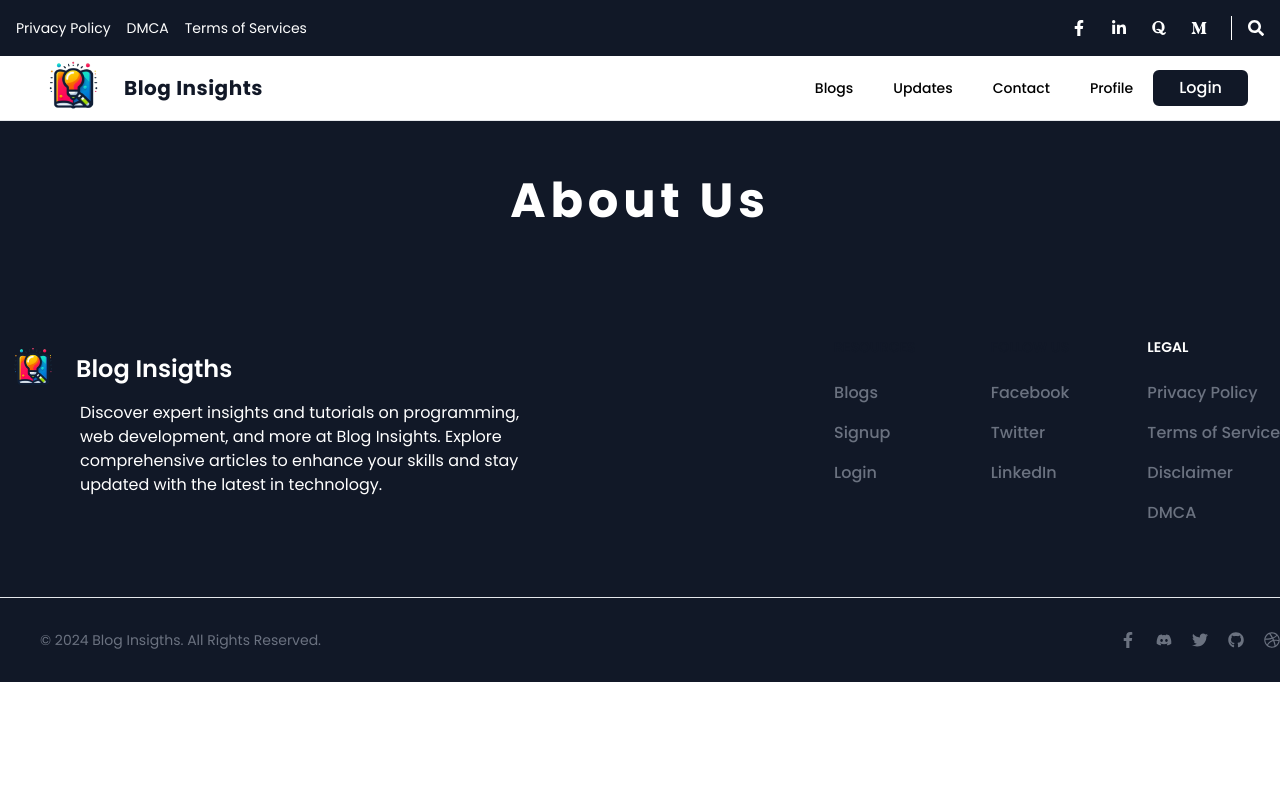
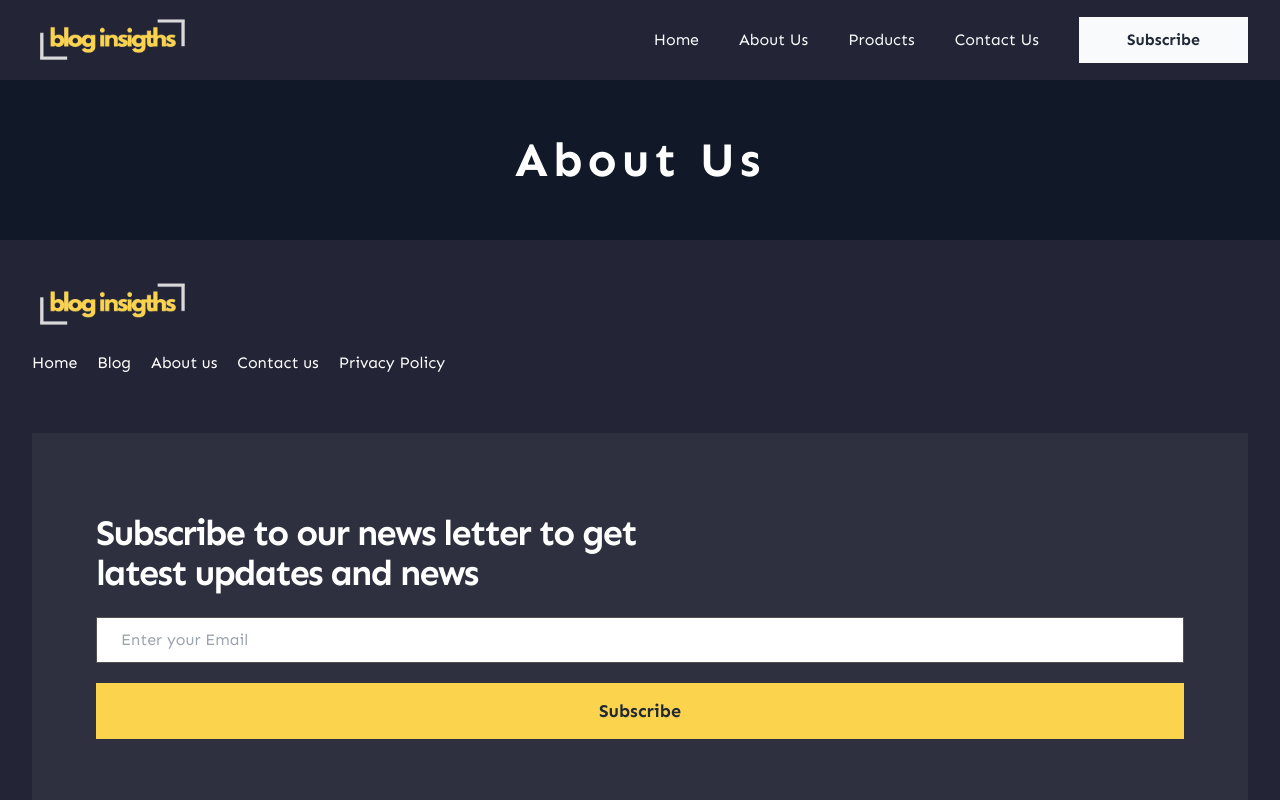
Before and after one commit to hamzaxoxo/blog-insigths, a Next.js app: page /about in a window 1280 px wide. Shown: the top 800 px of the page. Built offline with nearby package versions, Linux system fonts and the light colour scheme; no server answers.

Commit message:
feat: added navbar new and make it responsiveness

```diff
--- a/src/app/layout.tsx
+++ b/src/app/layout.tsx
@@ -2,14 +2,14 @@ import ClientLayout from "@/components/Auth/ClientLayout";
 import GoTop from "@/components/GoTop";
 import StoreProvider from "@/store/StoreProvider";
 import type { Metadata } from "next";
-import { Poppins } from "next/font/google";
+import { Poppins, Sen } from "next/font/google";
 import NextTopLoader from "nextjs-toploader";
 import React from "react";
 import { Toaster } from "react-hot-toast";
 import "./globals.css";
 
 
-const poppins = Poppins({
+const sen = Sen({
   subsets: ["latin"],
   weight: ["400", "500", "600", "700"],
   display: "swap",
@@ -67,12 +67,12 @@ export default function RootLayout({
         </Script>
         <meta name="msvalidate.01" content="8D003752D10EFAB1C98FD841D4CA0657" />
       </head> */}
-      <body className={`relative ${poppins.className}`}>
+      <body className={`relative ${sen.className}`}>
         <StoreProvider>
-            <ClientLayout>
-              {children}
-            </ClientLayout>
-            <GoTop />
+          <ClientLayout>
+            {children}
+          </ClientLayout>
+          <GoTop />
           <Toaster />
           <NextTopLoader />
         </StoreProvider>
--- a/src/app/page.tsx
+++ b/src/app/page.tsx
@@ -9,9 +9,9 @@ export default function Home() {
   return (
     <>
       <div className="">
-        <Hero />
+        {/* <Hero />
         <Featured />
-        <AboutUs />
+        <AboutUs /> */}
         {/* <Newsletter /> */}
         {/* <Testimonials /> */}
       </div>
--- /dev/null
+++ b/src/components/Container.tsx
@@ -0,0 +1,16 @@
+
+import React, { ReactNode } from 'react';
+
+interface ContainerProps {
+    children: ReactNode;
+}
+
+const Container: React.FC<ContainerProps> = ({ children }) => {
+    return (
+        <div className="max-w-[1400px] mx-auto px-4 sm:px-6 lg:px-8">
+            {children}
+        </div>
+    );
+};
+
+export default Container;
--- a/src/components/Navbar/Navbar.tsx
+++ b/src/components/Navbar/Navbar.tsx
@@ -1,114 +1,90 @@
 "use client";
-import { GanttChart, XIcon } from 'lucide-react';
 import Image from 'next/image';
+import logo from '../../../public/logo.png';
+import React, { useState } from "react";
+import { RxHamburgerMenu } from "react-icons/rx";
+import { AiOutlineClose } from "react-icons/ai";
 import Link from 'next/link';
-import React from 'react';
-import { useDispatch, useSelector } from 'react-redux';
-import logo from '../../../public/logo.png';
-import TopBanner from '../Section/TopBanner';
-import UserProfile from './UserProfile';
-import { RootState, AppDispatch } from '@/store/store';
-import { fetchUsers } from '@/store/usersSlice';
+import Container from '../Container';
+const Navbar = () => {
+  const [isMenuOpen, setIsMenuOpen] = useState(false);
+  const navLinks = [
+    { href: "#home", label: "Home" },
+    { href: "#about-us", label: "About Us" },
+    { href: "#products", label: "Products" },
+    { href: "#contact-us", label: "Contact Us" },
+  ];
+  return (
+    <div className='bg-[#232536]'>
 
-const links = [
-  { href: '/blogs', label: 'Blogs' },
-  { href: '/updates', label: 'Updates' },
-  { href: '/contact', label: 'Contact' },
-  { href: '/profile', label: 'Profile' },
-];
 
-export default function Navbar() {
-  const [open, setOpen] = React.useState(false);
-  const dispatch: AppDispatch = useDispatch();
-  const authStatus = useSelector((state: RootState) => state.auth.status);
-  const { users, status, error } = useSelector((state: RootState) => state.users);
-
-  React.useEffect(() => {
-    if (status === 'idle') {
-      dispatch(fetchUsers());
-    }
-  }, [status, dispatch]);
-
-  const handleOpen = () => {
-    setOpen((prev) => !prev);
-  };
-
-  const closeNavbarOnSmallDevices = () => {
-    if (window.innerWidth <= 768) {
-      setOpen(false);
-    }
-  };
-
-  React.useEffect(() => {
-    window.addEventListener('resize', closeNavbarOnSmallDevices);
-    return () => {
-      window.removeEventListener('resize', closeNavbarOnSmallDevices);
-    };
-  }, []);
-
-  return (
-    <div className="border-b">
-      <TopBanner />
-      <div className="relative flex h-16 items-center justify-between px-8">
+      <Container>
+        <header>
+          <nav className="flex h-[80px] items-center justify-between">
             <Link
               className="inline-flex items-center gap-3 text-primary lg:pr-8 active"
               href="/"
               aria-current="page"
             >
-          <Image src={logo} alt="AstroSaas" className="h-20 w-20" />
-          <p className="font-display text-xl font-extrabold tracking-wide">
-            Blog Insights
-          </p>
+              <Image src={logo} alt="AstroSaas" className="w-40" />
             </Link>
-        <div className="flex items-center pr-2 sm:static sm:inset-auto sm:ml-6 sm:pr-0">
-          <nav
-            className={`fixed top-16 w-4/5 h-full bg-white transform transition-transform duration-500 flex flex-col ${open
-              ? 'z-10 right-0 shadow-md translate-x-0 pt-14 text-right gap-4 px-5'
-              : '-right-0 translate-x-full md:static md:translate-x-0 md:flex-row md:items-center md:w-auto'
-              }`}
+            <ul className="flex justify-center items-center gap-10 max-lg:hidden">
+              {navLinks.map((item) => (
+                <li key={item.label}>
+                  <Link
+                    href={item.href}
+                    className="text-[16px] font-montserrat leading-normal text-gray-50"
                   >
-            {open && (
-              <div className="w-fit bg-primary hover:bg-gray-900 text-md rounded text-gray-50 font-medium px-2 py-0.5">
-                MENU
+                    {item.label}
+                  </Link>
+                </li>
+              ))}
+              <button className="px-12 py-2 h-[46px] text-[16px] font-bold leading-6 text-gray-800 whitespace-nowrap bg-gray-50 max-md:px-5">
+                Subscribe
+              </button>
+            </ul>
+
+            <div
+              className="hidden max-lg:block cursor-pointer text-gray-50"
+              onClick={() => {
+                setIsMenuOpen(!isMenuOpen);
+              }}
+            >
+              <RxHamburgerMenu className="text-xl" />
+            </div>
+          </nav>
+        </header>
+        {isMenuOpen && (
+          <div>
+            <nav className="fixed top-0 right-0 left-0 bottom-0 lg:bottom-auto bg-[#2E3040]">
+              <div
+                className="hidden max-lg:block fixed right-0  px-8 py-4 cursor-pointer text-gray-50"
+                onClick={() => {
+                  setIsMenuOpen(!isMenuOpen);
+                }}
+              >
+                <AiOutlineClose className="text-4xl" />
+              </div>
+              <ul className=" lg:hidden flex flex-col items-center justify-center h-full ">
+                {navLinks.map((item) => (
+                  <li key={item.label}>
+                    <a
+                      href={item.href}
+                      className="font-montserrat leading-normal text-lg text-gray-50"
+                    >
+                      {item.label}
+                    </a>
+                  </li>
+                ))}
+                <button className="px-12 py-2 h-[46px] mt-5 text-lg font-bold leading-6 text-gray-800 whitespace-nowrap bg-amber-300 max-md:px-5">
+                  Subscribe
+                </button>
+              </ul>
+            </nav>
           </div>
         )}
-            {links.map((link) => (
-              <Link
-                key={link.href}
-                onClick={() => setOpen(false)}
-                className={`poppins-font sm:rounded w-full ${open
-                  ? 'border-b-[3px] border-primary text-lg font-semibold'
-                  : 'py-2 font-medium px-5 text-sm hover:bg-gray-400'
-                  }`}
-                href={link.href}
-              >
-                {link.label}
-              </Link>
-            ))}
-            {authStatus ? (
-              users.length > 0 ? (
-                <UserProfile user={users[0]} />
-              ) : (
-                <div>Loading...</div>
-              )
-            ) : (
-              <Link
-                href="/auth/login"
-                className="w-full items-center justify-center rounded-md border-2 border-primary bg-primary px-6 py-1 text-center font-medium text-white duration-200 hover:border-primary hover:bg-transparent hover:text-primary focus:outline-none focus-visible:outline-primary focus-visible:ring-primary lg:w-auto"
-              >
-                Login
-              </Link>
-            )}
-          </nav>
-          <button
-            type="button"
-            onClick={handleOpen}
-            className="inline-flex items-center justify-center pl-5 text-gray-800 hover:text-primary focus:text-primary focus:outline-none md:hidden z-10"
-          >
-            {open ? <XIcon /> : <GanttChart />}
-          </button>
-        </div>
-      </div>
+      </Container>
     </div>
   );
-}
+};
+export default Navbar;
--- a/src/components/Section/Footer.tsx
+++ b/src/components/Section/Footer.tsx
@@ -1,8 +1,10 @@
-import Image from "next/image";
-import Link from "next/link";
+
+
+import Image from 'next/image';
+import Link from 'next/link';
 import { FaDiscord, FaDribbble, FaFacebookF, FaGithub, FaTwitter } from 'react-icons/fa';
-import logo from "../../../public/logo.png";
-import { FootersocialLinks } from "../defaultData";
+import logo from '../../../public/logo.png';
+import Container from '../Container';
 
 export default function Footer() {
 
@@ -69,119 +71,58 @@ export default function Footer() {
   ];
 
   return (
-    <footer className="bg-primary relative">
-      <div className="w-full py-6 lg:py-8">
-        <div className="py-6 max-w-7xl mx-auto px-10 sm:px-0  md:flex md:justify-between gap-10">
-          <div className="text-white">
-            <a href="https://flowbite.com/" className="flex items-center">
-              <Image
-                src={logo}
-                className="h-16 w-16 me-3"
-                alt="FlowBite Logo"
-              />
-              <span className="self-center text-2xl font-semibold whitespace-nowrap">
-                Blog Insigths
-              </span>
-            </a>
-            <div className="mb-10 space-x-10 sm:ml-20 ml-0 sm:w-[28rem] w-full">
-              <p>Discover expert  insights and tutorials on programming, web development, and more at Blog Insights. Explore comprehensive articles to enhance your skills and stay updated with the latest in technology.</p>
+    <div className='bg-[#232536] py-10'>
+      <Container>
+        <div className="flex flex-col justify-center">
+          <div className="flex flex-col gap-5 justify-between w-full text-base leading-7 text-white max-md:max-w-full">
+            <Link
+              className="inline-flex items-center gap-3 text-primary lg:pr-8 active"
+              href="/"
+              aria-current="page"
+            >
+              <Image src={logo} alt="logo" className="w-40" />
+            </Link>
+            <div className="flex gap-5 my-auto max-md:flex-wrap">
+              <div>Home</div>
+              <div>Blog</div>
+              <div>About us</div>
+              <div>Contact us</div>
+              <div className="flex-auto">Privacy Policy</div>
             </div>
-
           </div>
-          <div className="grid grid-cols-2 gap-8 sm:gap-6 sm:grid-cols-3">
-            <div>
-              <h2 className="mb-6 text-sm font-semibold text-gray-900 uppercase dark:text-white">
-                Resources
-              </h2>
-              <ul className="text-gray-500 dark:text-gray-400 font-medium">
-                {
-                  resourceLink.map((res, index) => {
-                    return (
-                      <Link
-                        key={index}
-                        href={res.path}
-                        className="hover:underline "
-                      >
-                        <li className="mb-4">
-                          {res.name}
-                        </li>
-                      </Link>
-                    )
-                  })
-                }
-              </ul>
+          <div className="px-16 py-20 mt-14 max-md:px-5 max-md:mt-10 max-md:max-w-full bg-[#2e3040]">
+            <div className="flex gap-5 flex-col">
+              <div className="text-4xl font-bold tracking-tighter leading-10 text-white flex flex-col sm:w-6/12 w-full ">
+                Subscribe to our news letter to get latest updates and news
+              </div>
+              <div className="flex flex-col w-full gap-5 mt-1">
+                <input className="w-full px-6 py-2 text-base leading-7 border border-solid border-neutral-600 text-zinc-500 max-md:px-5" placeholder="Enter your Email" />
+                <button className="px-12 py-4 text-lg font-bold leading-6 text-gray-800 whitespace-nowrap bg-amber-300 max-md:px-5">
+                  Subscribe
+                </button>
+              </div>
             </div>
-            <div>
-              <h2 className="mb-6 text-sm font-semibold text-gray-900 uppercase dark:text-white">
-                Follow us
-              </h2>
-              <ul className="text-gray-500 dark:text-gray-400 font-medium">
-                {
-                  FootersocialLinks.map((link, index) => {
-                    return (
-                      <Link key={index} href={link.url} className="hover:underline">
-                        <li className="mb-4">
-                          {link.name}
-                        </li>
-                      </Link>
-                    )
-                  })
-                }
-              </ul>
+          </div>
+          <div className="flex gap-5 justify-between mt-14 text-base leading-7 text-white max-md:flex-wrap max-md:mt-10 max-md:max-w-full">
+            <div className="flex flex-col">
+              <div>368 Paris Hill Ave.Brooklyn</div>
+              <div className="mt-4">Hello@bloginsigths.com 020 7993 2905</div>
             </div>
-            <div>
-              <h2 className="mb-6 text-sm font-semibold uppercase text-white">
-                Legal
-              </h2>
-              <ul className="text-gray-500 dark:text-gray-400 font-medium">
-                {
-                  legalLinks.map((link, index) => {
-                    return (
-                      <Link key={index} href={link.path} className="hover:underline">
-                        <li className="mb-4">
-                          {link.name}
-                        </li>
-                      </Link>
-                    )
-                  })
-                }
-              </ul>
+            <div className="flex gap-5">
+              {
+                socialMediaLinks.map((link, index) => {
+                  const Icon = link.icon;
+                  return (
+                    <a key={index} href={link.url} className="text-white">
+                      <Icon size={20} />
+                    </a>
+                  )
+                })
+              }
             </div>
           </div>
         </div>
-        <hr className="my-6 border-gray-200 sm:mx-auto dark:border-gray-700 lg:my-8" />
-        <div className="max-w-7xl mx-auto sm:flex sm:items-center sm:justify-between">
-          <div className="flex w-full sm:flex-row flex-col justify-between items-center">
-            <span className="px-10 text-sm text-gray-500 text-center">
-              © {new Date().getFullYear()}{" "}
-              <a href="https://flowbite.com/" className="hover:underline">
-                Blog Insigths
-              </a>
-              . All Rights Reserved.
-            </span>
-            <div className="flex mt-4 sm:justify-center sm:mt-0">
-              {socialMediaLinks.map((link, index) => {
-                const Icon = link.icon;
-                return (
-                  <a
-                    key={index}
-                    href={link.url}
-                    className={`text-gray-500 hover:text-gray-900 dark:hover:text-white ${index > 0 ? 'ms-5' : ''}`}
-                  >
-                    <Icon className="w-4 h-4 text-gray-500 hover:text-gray-50" />
-                    <span className="sr-only">{link.name} page</span>
-                  </a>
-                );
-              })}
-
-            </div>
-          </div>
-        </div>
-      </div>
-
-
-    </footer>
-
-
+      </Container>
+    </div>
   );
 }
--- a/tailwind.config.ts
+++ b/tailwind.config.ts
@@ -10,42 +10,6 @@ module.exports = {
     "./node_modules/react-tailwindcss-datepicker/dist/index.esm.js",
   ],
   theme: {
-    screens: {
-      "2xl": { max: "1535px" },
-      // => @media (max-width: 1535px) { ... }
-
-      "1xl": { min: "1400px" },
-      // => @media (min-width: 1279px) { ... }
-      xl: { min: "1279px" },
-      // => @media (min-width: 1279px) { ... }
-
-      lg2: { min: "1200px" },
-      // => @media (min-width: 1120px) { ... }
-
-      lg: { min: "1023px" },
-      // => @media (min-width: 1023px) { ... }
-
-      md0: { max: "900px" },
-      // => @media (min-width: 900px) { ... }
-
-      md: { min: "767px" },
-      // => @media (min-width: 767px) { ... }
-
-      sm2: { min: "659px" },
-      // => @media (min-width: 659px) { ... }
-
-      sm: { min: "639px" },
-      // => @media (min-width: 639px) { ... }
-
-      ssms: { min: "500px" },
-      // => @media (min-width: 500px) { ... }
-
-      ssm: { min: "460px" },
-      // => @media (min-width: 460px) { ... }
-
-      ssmm: { min: "400px" },
-      // => @media (min-width: 460px) { ... }
-    },
     extend: {
       fontFamily: {
         Poppins: "Poppins",
```
Also changed, not shown: public/logo.png. Lines whose indentation alone changed are shown as unchanged.
